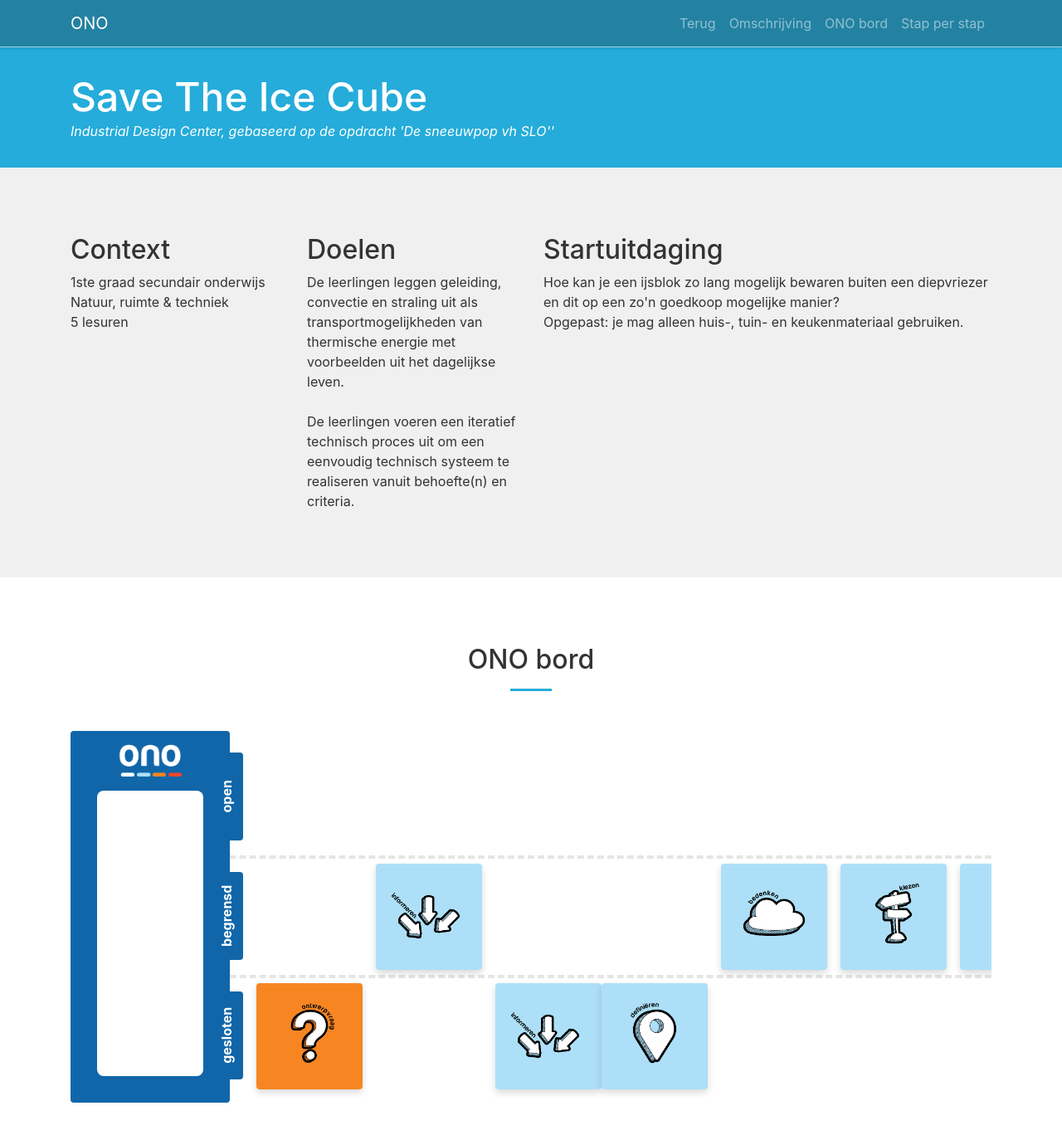
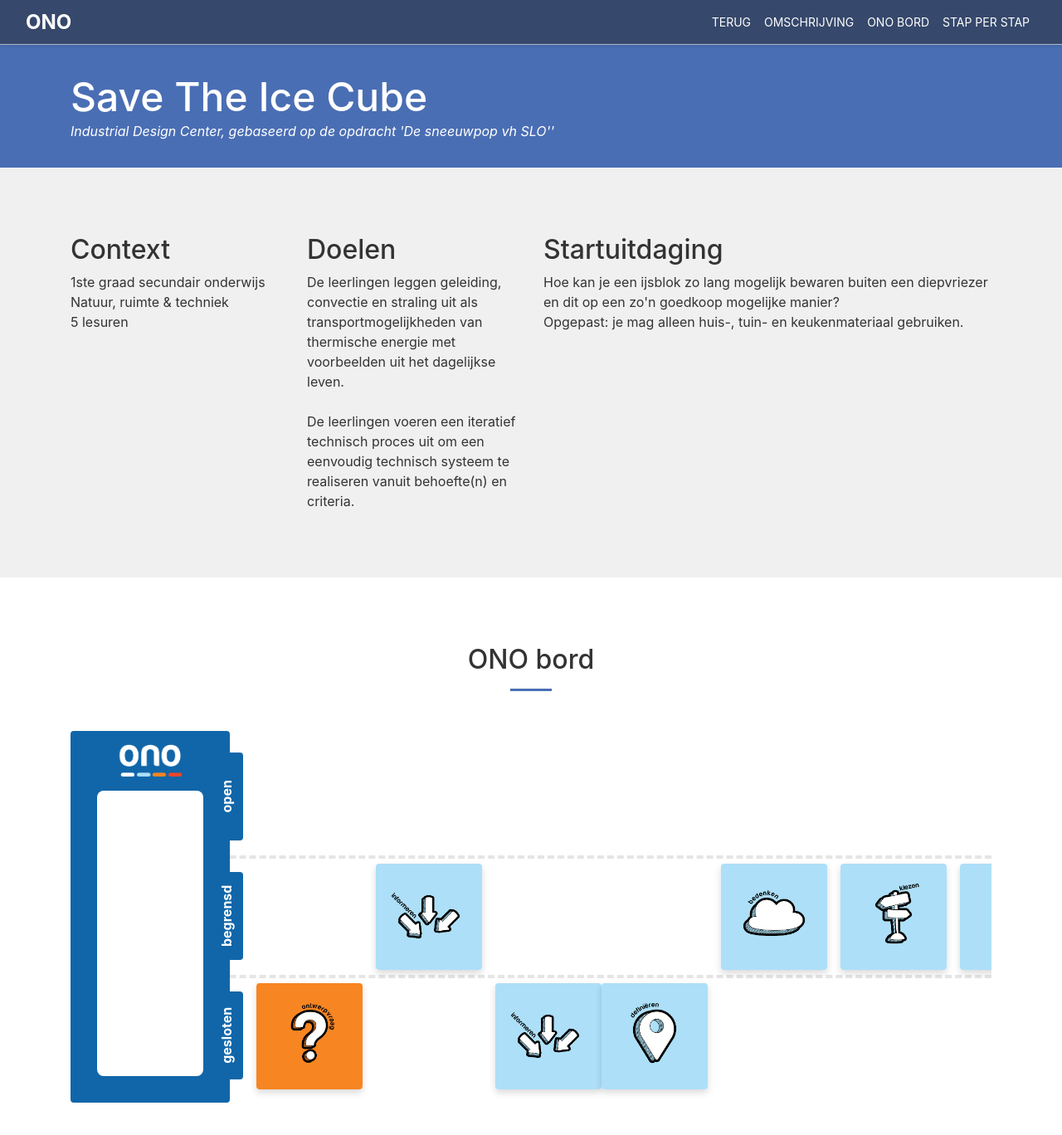
Before and after one commit to adepaepe/ono-trajecten, a Jekyll site: the page built from docs/_trajecten/save-mister-snowman.html, in a window 1280 px wide and 1400 px high. Shown: the top 1368 px of the window at 83% size. Built offline with Jekyll 4.4.1, drawn with Linux system fonts in a browser that asks for light colours.

Commit message:
Layout tweaks

```diff
--- a/docs/_includes/navigation.html
+++ b/docs/_includes/navigation.html
@@ -1,5 +1,5 @@
 <nav class="navbar navbar-expand-lg navbar-dark fixed-top shadow-sm">
-  <div class="container">
+  <div class="container-fluid">
     <a class="navbar-brand" href="/">ONO</a>
     <button class="navbar-toggler" type="button" data-toggle="collapse" data-target="#navbarSupportedContent" aria-controls="navbarSupportedContent" aria-expanded="false" aria-label="Toggle navigation">
       <span class="navbar-toggler-icon"></span>
@@ -14,7 +14,7 @@
             {% assign url = "#" | append: item.id %}
           {% endif %}
           <li class="nav-item">
-            <a class="nav-link page-scroll" href="{{ url }}">{{ item.title }}</a>
+            <a class="nav-link" href="{{ url }}">{{ item.title }}</a>
           </li>
         {% endfor %}
       </ul>
--- a/docs/_sass/main.scss
+++ b/docs/_sass/main.scss
@@ -1,5 +1,5 @@
-$primary-color: rgb(37, 172, 218);
-$primary-color-dark: rgb(0, 142, 188);
+$primary-color: #4A6EB4;
+$primary-color-dark: #38538a;
 
 html, body {
   width: 100%;
@@ -18,6 +18,7 @@
   color: #ffffff;
 
   &.home {
+    position: relative;
     text-align: center;
     background-image: url('/assets/images/background.jpg');
     background-position: center;
@@ -37,8 +38,13 @@
         font-size: 4rem;
       }
 
+      &__logo {
+        width: 18rem;
+      }
+
       .btn-primary {
         margin-top: 2rem;
+        padding: 0.75rem 1.5rem;
       }
     }
   }
@@ -49,6 +55,26 @@
 
   p {
     font-size: 1.5rem;
+  }
+
+  .home__more-button {
+    position: absolute;
+    left: calc(50% - 2rem);
+    bottom: 1rem;
+
+    svg {
+      width: 4rem;
+      height: 4rem;
+      fill: #ffffff;
+      opacity: .5;
+      transition: opacity 500ms ease-out;
+    }
+
+    &:hover {
+      svg {
+        opacity: 1;
+      }
+    }
   }
 }
 
--- a/docs/_sass/navigation.scss
+++ b/docs/_sass/navigation.scss
@@ -6,8 +6,14 @@
   left: 0;
 }
 
+.navbar-brand {
+  font-size: 1.5rem;
+  font-weight: bold;
+  padding: 0;
+}
+
 .navbar.fixed-top {
-  background-color: rgba(34, 34, 34, .7);
+  background-color: rgba(34, 34, 34, 1);
   border-bottom: rgba(255, 255, 255, .6) 1px solid;
   transition: all .35s;
   color: rgba(255, 255, 255, .7);
@@ -15,7 +21,13 @@
 
 @media (min-width: 992px) {
   .navbar.fixed-top {
-    background-color: rgba(34, 34, 34, .3);
+    background-color: rgba(34, 34, 34, .5);
+
+    .nav-item > .nav-link {
+      color: #ffffff;
+      text-transform: uppercase;
+      font-size: 14px;
+    }
 
     &.solid {
       background-color: #ffffff;
@@ -30,7 +42,18 @@
       }
 
       .nav-item > .nav-link.active {
+        position: relative;
         color: $primary-color;
+
+        &::after {
+          display: inline-block;
+          position: absolute;
+          content: '';
+          left: 0;
+          right: 0;
+          top: 2.75rem;
+          border-bottom: solid $primary-color 2px;
+        }
       }
     }
   }
```
Also changed, not shown: docs/index.html (+9 -8 lines), docs/assets/images/logos/ono.svg (added).
